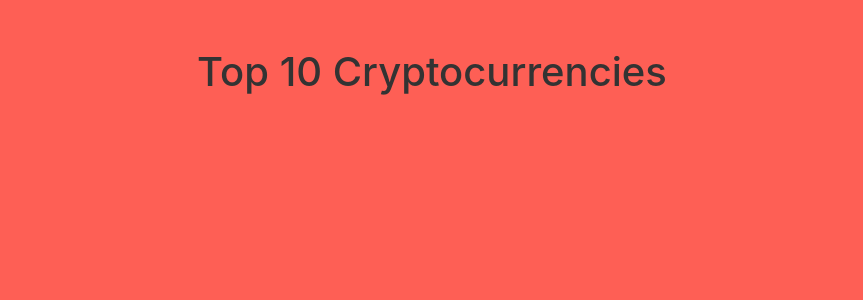
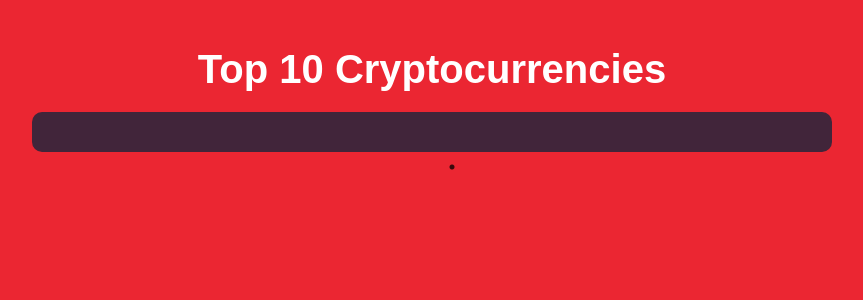
Before and after one commit to kevinmaxx2/Crypto-News, a Django app: page / in a window 1280 px wide. Shown: the top 300 px of the page, without its empty margins (208-1071 px from the left). Run offline with Django 5.2, Linux system fonts and the light colour scheme; data that the repository does not hold is empty; some libraries are stand-ins or nearby versions.

Commit message:
Carousel updated

```diff
--- a/CryptoNews/Website/Template/home.html
+++ b/CryptoNews/Website/Template/home.html
@@ -4,104 +4,142 @@
     <meta charset="UTF-8">
     <meta name="viewport" content="width=device-width, initial-scale=1, shrink-to-fit=no">
     <title>Top 10 Cryptos</title>
-    <link rel="stylesheet" href="https://stackpath.bootstrapcdn.com/bootstrap/4.5.2/css/bootstrap.min.css">
+    <link rel="stylesheet" href="https://cdnjs.cloudflare.com/ajax/libs/slick-carousel/1.8.1/slick.min.css">
+    <link rel="stylesheet" href="https://cdnjs.cloudflare.com/ajax/libs/slick-carousel/1.8.1/slick-theme.min.css">
     <style>
         body {
-            background-color: #fe5f55; /* New background color for the entire website */
-            color: #333;
+            background-color: #eb2632; /* Red background color for the entire website */
+            color: #ffffff; /* White text color */
+            font-family: Arial, sans-serif; /* Default font family */
+            margin: 0; /* Remove default margin */
+            padding: 0; /* Remove default padding */
+        }
+        .container {
+            max-width: 800px; /* Adjust container width for content */
+            margin: 0 auto; /* Center align container */
+            padding: 20px; /* Add padding for spacing */
+        }
+        h1 {
+            text-align: center; /* Center align h1 */
+            font-size: 2.5rem; /* Increase font size */
+            margin-bottom: 20px; /* Add space below h1 */
+        }
+        .carousel {
+            background-color: rgba(23, 37, 61, 0.8); /* Dark blue background color with opacity */
+            padding: 20px; /* Add padding inside carousel */
+            border-radius: 10px; /* Rounded corners */
+            margin-top: 20px; /* Add space above carousel */
+        }
+        .slick-slider {
+            position: relative; /* Ensure relative positioning for slider */
+        }
+        .slick-next, .slick-prev {
+            z-index: 1; /* Ensure arrows are above carousel items */
+            top: 50%; /* Align arrows vertically centered */
+            transform: translateY(-50%); /* Adjust for vertical alignment */
+            color: #ffffff; /* White color for arrows */
+        }
+        .slick-prev {
+            left: -30px; /* Position left arrow */
+        }
+        .slick-next {
+            right: -30px; /* Position right arrow */
         }
         .carousel-item {
-            height: 400px;
-            background-color: #F0B67F; /* New background color for the carousel */
-            color: #fff; /* Adjust text color for better contrast */
-            display: none; /* Hide all items by default */
-            align-items: center;
-            justify-content: center;
-            flex-direction: column;
-        }
-        .carousel-item.active {
-            display: flex; /* Display only active item */
+            display: flex; /* Use flexbox for layout */
+            flex-direction: column; /* Align items in column layout */
+            justify-content: space-between; /* Center content vertically, but keep the image left-aligned */
+            align-items: center; /* Center content horizontally */
+            height: 300px;
+            background-color: #ffffff;
+            color: #17253d;
+            border-radius: 10px;
+            padding: 20px;
+            box-shadow: 0 4px 8px rgba(0, 0, 0, 0.1);
+            position: relative;
         }
         .crypto-name {
-            font-size: 2rem;
-            font-weight: bold;
+            font-size: 2rem; /* Larger font size for crypto name */
+            font-weight: bold; /* Bold font weight */
+            margin-bottom: 10px; /* Add space below crypto name */
+            text-align: center; /* Center align text */
         }
         .crypto-price {
-            font-size: 1.5rem;
+            font-size: 1.5rem; /* Font size for price */
+            text-align: center; /* Center align text */
         }
         .crypto-marketcap {
-            font-size: 1rem;
+            font-size: 1rem; /* Font size for market cap */
+            text-align: center; /* Center align text */
+        }
+        .crypto-image {
+            max-width: 100px;
+            max-height: 100px;
+            margin-bottom: 10px;
+            margin-left: auto; /* Align the image to the right */
+            margin-right: auto; /* Align the image to the right */
+            display: block; /* Ensure the image is displayed as a block element */
         }
     </style>
 </head>
 <body>
-    <div class="container mt-5">
-        <h1 class="text-center">Top 10 Cryptocurrencies</h1>
-        <div id="cryptoCarousel" class="carousel slide" data-ride="carousel">
-            <div class="carousel-inner" id="cryptoCarouselInner">
-                <!-- Dynamic content will be inserted here -->
-            </div>
+    <div class="container">
+        <h1>Top 10 Cryptocurrencies</h1>
+        <div id="cryptoCarousel" class="carousel">
+            <!-- Dynamic content will be inserted here -->
         </div>
     </div>
 
-    <script src="https://code.jquery.com/jquery-3.5.1.min.js"></script>
-    <script src="https://cdn.jsdelivr.net/npm/@popperjs/core@2.5.4/dist/umd/popper.min.js"></script>
-    <script src="https://stackpath.bootstrapcdn.com/bootstrap/4.5.2/js/bootstrap.min.js"></script>
+    <script src="https://code.jquery.com/jquery-3.6.0.min.js"></script>
+    <script src="https://cdnjs.cloudflare.com/ajax/libs/slick-carousel/1.8.1/slick.min.js"></script>
     <script>
         document.addEventListener('DOMContentLoaded', function () {
-            let currentIndex = 0;
             let data = [];
 
-            // Function to update carousel items with new data
-            function updateCarouselItem(index) {
-                const carouselInner = document.getElementById('cryptoCarouselInner');
-                const carouselItems = carouselInner.getElementsByClassName('carousel-item');
-
-                // Check if items exist
-                if (carouselItems.length === 0) {
-                    // No items exist, create them from scratch
-                    data.forEach((crypto, idx) => {
-                        const carouselItem = document.createElement('div');
-                        carouselItem.className = `carousel-item ${idx === index ? 'active' : ''}`;
-                        carouselItem.innerHTML = `
-                            <div class="crypto-name">${crypto.name}</div>
-                            <div class="crypto-price">${crypto.price} USD</div>
-                            <div class="crypto-marketcap">Market Cap: ${crypto.marketcap} USD</div>
-                        `;
-                        carouselInner.appendChild(carouselItem);
-                    });
-                } else {
-                    // Update existing items with new data
-                    Array.from(carouselItems).forEach((item, idx) => {
-                        if (idx === index) {
-                            item.querySelector('.crypto-name').textContent = data[idx].name;
-                            item.querySelector('.crypto-price').textContent = `${data[idx].price} USD`;
-                            item.querySelector('.crypto-marketcap').textContent = `Market Cap: ${data[idx].marketcap} USD`;
-                            item.classList.add('active');
-                        } else {
-                            item.classList.remove('active');
-                        }
-                    });
-                }
-            }
-
-            // Function to fetch data from API
-            function fetchData() {
+            // Function to fetch initial data from API
+            function fetchInitialData() {
                 fetch('/api/crypto-data/')
                     .then(response => response.json())
                     .then(fetchedData => {
-                        data = fetchedData;
-                        updateCarouselItem(currentIndex);
-                        currentIndex = (currentIndex + 1) % data.length;
+                        data = fetchedData.slice(0, 10); // Assuming the API returns data for 10 indices
+
+                        // Initialize slick carousel with fetched data
+                        const carousel = $('#cryptoCarousel');
+                        data.forEach(crypto => {
+                            const carouselItem = `
+                                <div class="carousel-item">
+                                    <img class="crypto-image" src="${crypto.image}" alt="${crypto.name} Image">
+                                    <div class="crypto-name">${crypto.name}</div>
+                                    <div class="crypto-price">${crypto.price} USD</div>
+                                    <div class="crypto-marketcap">Market Cap: ${crypto.marketcap}</div>
+                                </div>
+                            `;
+                            carousel.append(carouselItem);
+                        });
+
+                        // Initialize Slick carousel with autoplay
+                        carousel.slick({
+                            dots: true,
+                            infinite: true,
+                            speed: 500,
+                            slidesToShow: 1,
+                            slidesToScroll: 1,
+                            autoplay: true,
+                            autoplaySpeed: 10000, // 10 seconds
+                            prevArrow: '<button type="button" class="slick-prev">&#9664;</button>',
+                            nextArrow: '<button type="button" class="slick-next">&#9654;</button>'
+                        });
+
+                        // Pause autoplay on arrow click
+                        carousel.on('click', '.slick-prev, .slick-next', function() {
+                            carousel.slick('slickPause');
+                        });
                     })
                     .catch(error => console.error('Error fetching crypto data:', error));
             }
 
-            // Initial call to fetch data
-            fetchData();
-
-            // Fetch new data every 10 seconds
-            setInterval(fetchData, 10000); // 10 seconds
+            // Initial call to fetch data when the page loads
+            fetchInitialData();
         });
     </script>
 </body>
--- a/CryptoNews/Website/views.py
+++ b/CryptoNews/Website/views.py
@@ -24,7 +24,8 @@ def get_crypto_data(request):
             'order': 'market_cap_desc',
             'per_page': 10,
             'page': 1,
-            'sparkline': False
+            'sparkline': False,
+            'price_change_percentage': '24h'
         }
         response = requests.get(url, params=params)
         data = response.json()
@@ -33,8 +34,9 @@ def get_crypto_data(request):
             {
                 'name': crypto['name'],
                 'symbol': crypto['symbol'].upper(),
-                'price': f"{crypto['current_price']:,.2f}",
-                'marketcap': f"{crypto['market_cap']:,.0f}"
+                'price': _format_price(crypto['current_price']),
+                'marketcap': _format_marketcap(crypto['market_cap']),
+                'image': crypto['image']
             }
             for crypto in data
         ]
@@ -43,6 +45,24 @@ def get_crypto_data(request):
         data = transformed_data
 
     return JsonResponse(data, safe=False)
+
+def _format_price(price):
+    # Convert price to float
+    price_float = float(price)
+
+    # Round up if decimal part is >= 0.60
+    if price_float % 1 >= 0.60:
+        return f"{int(price_float) + 1:,}"
+    else:
+        return f"{int(price_float):,}"
+
+def _format_marketcap(market_cap):
+    if market_cap >= 1_000_000_000:
+        return f"{round(market_cap / 1_000_000_000)}B"
+    elif market_cap >= 1_000_000:
+        return f"{round(market_cap / 1_000_000)}M"
+    else:
+        return f"{market_cap}"
 
 def register_view(request):
     if request.method == 'POST':
```
